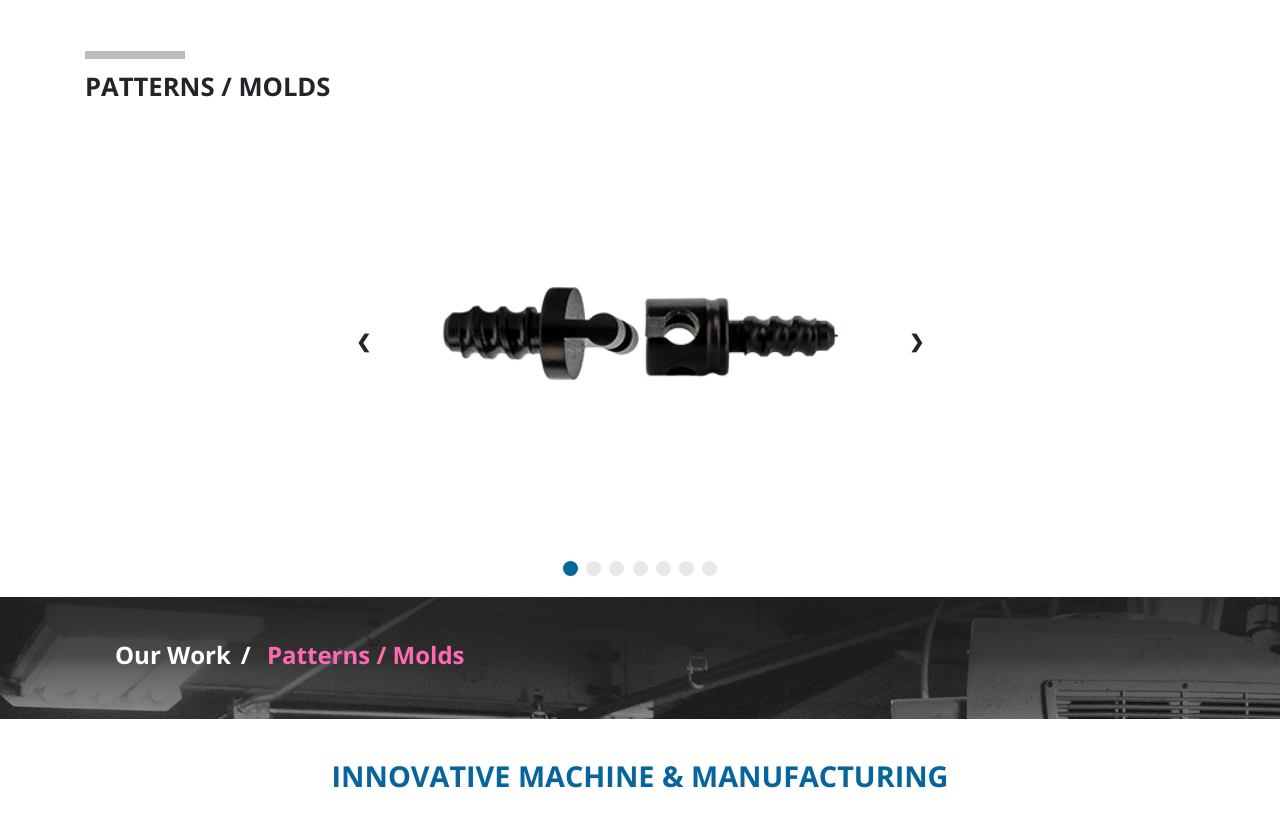
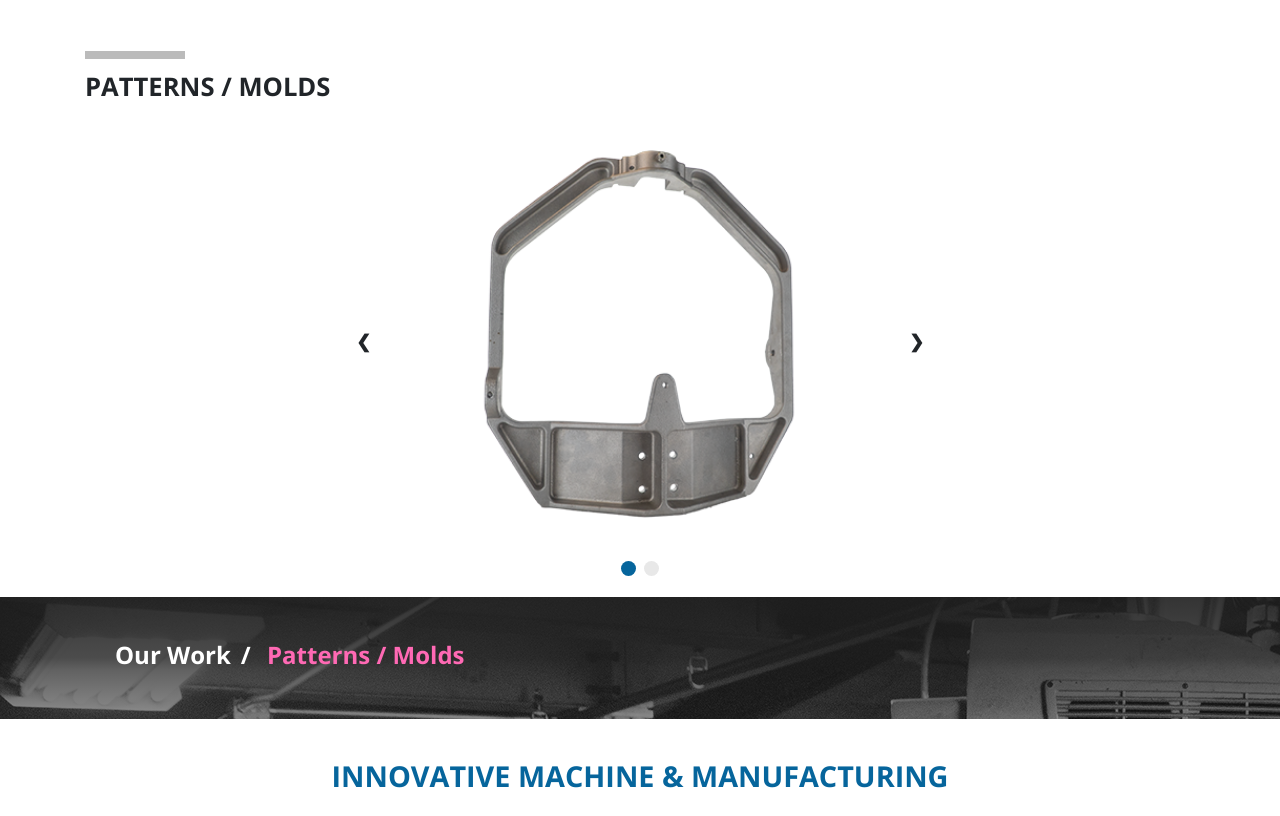
Before and after one commit to kylemkoch51890/imm, a PHP site: page /our_work/patterns_molds.html in a window 1280 px wide. Shown: the part 99-915 px from the top of the page. Run offline with PHP 8.4, Linux system fonts and the light colour scheme; some libraries are stand-ins or nearby versions.

Commit message:
assigned photos to appropriate locations

```diff
--- a/css/ourwork.css
+++ b/css/ourwork.css
@@ -54,7 +54,7 @@ section.our-machines {
   border-bottom-right-radius: 3px;
 }
 
-.fixtures h4 {
+.welding h4 {
   color: hotpink;
 }
 
@@ -62,7 +62,7 @@ section.our-machines {
   color: hotpink;
 }
 
-.patterns-molds h4 {
+.design-reverse-engineering h4 {
   color: hotpink;
 }
 
@@ -73,6 +73,7 @@ section.our-machines {
 img {
   min-width: 100%;
   min-height: 100%;
+  padding: 30px;
 }
 
 #grow {
--- a/our_work/patterns_molds.html
+++ b/our_work/patterns_molds.html
@@ -37,31 +37,11 @@
 
         <!-- Full-width images with number and caption text -->
         <div class="mySlides">
-          <img src="../images/cnc_lathe/11_19_IMM_02.png" style="width:100%">
+          <img src="../images/patterns/11_19_IMM_70.png" style="width:100%">
         </div>
 
         <div class="mySlides">
-          <img src="../images/cnc_lathe/11_19_IMM_05.png" style="width:100%">
-        </div>
-
-        <div class="mySlides">
-          <img src="../images/cnc_lathe/11_19_IMM_11.png" style="width:100%">
-        </div>
-
-        <div class="mySlides">
-          <img src="../images/cnc_lathe/11_19_IMM_29.png" style="width:100%">
-        </div>
-
-        <div class="mySlides">
-          <img src="../images/cnc_lathe/11_19_IMM_45.png" style="width:100%">
-        </div>
-
-        <div class="mySlides">
-          <img src="../images/cnc_lathe/11_19_IMM_50.png" style="width:100%">
-        </div>
-
-        <div class="mySlides">
-          <img src="../images/cnc_lathe/11_19_IMM_95.png" style="width:100%">
+          <img src="../images/patterns/11_19_IMM_92.png" style="width:100%">
         </div>
 
         <!-- Next and previous buttons -->
@@ -74,11 +54,6 @@
       <div style="text-align:center">
         <span class="dot" onclick="currentSlide(1)"></span>
         <span class="dot" onclick="currentSlide(2)"></span>
-        <span class="dot" onclick="currentSlide(3)"></span>
-        <span class="dot" onclick="currentSlide(4)"></span>
-        <span class="dot" onclick="currentSlide(5)"></span>
-        <span class="dot" onclick="currentSlide(6)"></span>
-        <span class="dot" onclick="currentSlide(7)"></span>
       </div>
       <!-- End Slideshow -->
 
```
Also changed, not shown: our_work/assemblies.html (+3 -23 lines), our_work/cnc_mill.html (+22 -2 lines), our_work/design_reverse_engineering.html (+4 -4 lines), our_work/fabrication.html (+7 -7 lines), our_work/fixtures.html (+4 -19 lines), our_work/welding.html (+4 -15 lines), ourwork.html (+5 -5 lines).
